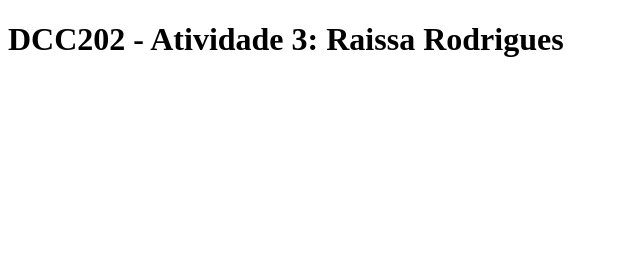
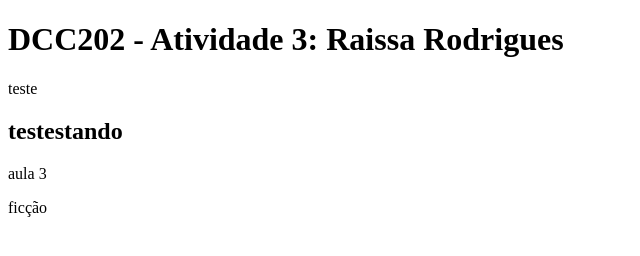
Before and after one commit to ufjf-dcc202/ufjf-dcc202-2023-3-a-atv3-RaissaRodrigues96, a website: page index.html in a window 1280 px wide. Shown: the whole page, without its empty margins (0-640 px from the left). Drawn offline with Linux system fonts and the light colour scheme.

Commit message:
add paragrafos e titulos

```diff
--- a/index.html
+++ b/index.html
@@ -8,8 +8,17 @@
 <body>
     <main>
     <h1>DCC202 - Atividade 3: Raissa Rodrigues</h1>
+    <p>teste</p>
+    <section>
+        <title>Fazendo a atividade 3</title>
+        <h2>testestando</h2>
+        <p>aula 3</p>
+    </section>
 
+    <section>
+        <title>Leitura</title>
+        <p>ficção</p>
+    </section>
     </main>
-
 </body>
 </html>
```
